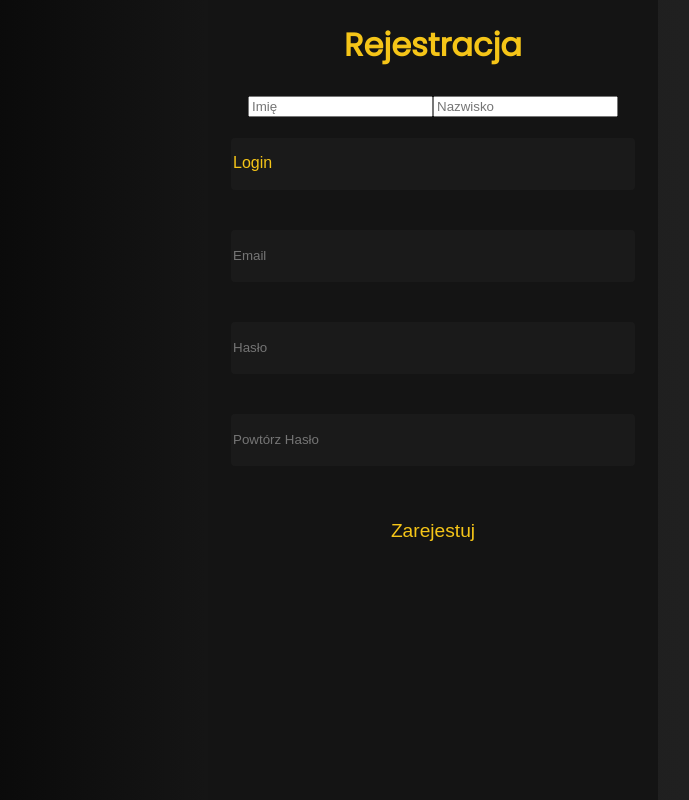
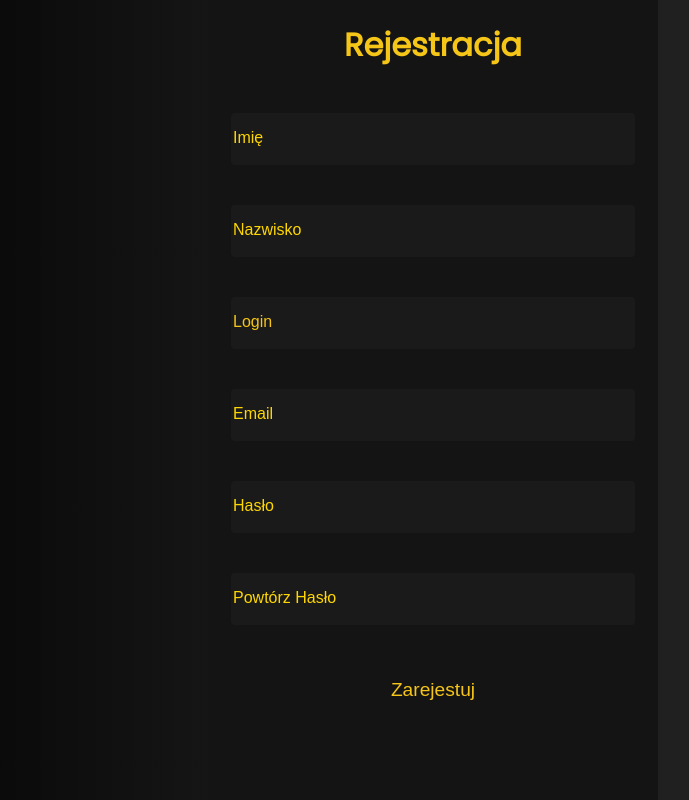
Before and after one commit to SzM16-Monster/blackeagle_strona, a React (Create React App) app in the folder frontend/: page /register in a window 1280 px wide. Shown: the whole page, without its empty margins (207-896 px from the left). Built offline with nearby package versions, Linux system fonts and the light colour scheme; no server answers; the HTML template or start-up script is replaced by a standard one.

Commit message:
Update App.css

```diff
--- a/frontend/src/App.css
+++ b/frontend/src/App.css
@@ -440,9 +440,7 @@ body {
     align-items: center;
 }
 
-.login,
-.password,
-.email {
+.login, .password, .email, .imie, .nazwisko  {
     margin: 20px;
     width: 400px;
     height: 50px;
@@ -474,6 +472,85 @@ body {
     color: #fff;
 }
 
+.imie::placeholder {
+    color: #ffd700;
+    font-size: 16px;
+    font-weight: 500;
+}
+
+.imie:focus {
+    outline: none;
+    background-color: #222;
+    box-shadow: 0 0 8px rgba(255, 215, 0, 0.4);
+    color: #fff;
+}
+
+.imie:hover {
+    outline: none;
+    background-color: #222;
+    box-shadow: 0 0 8px rgba(255, 215, 0, 0.4);
+    color: #fff;
+}
+.nazwisko::placeholder {
+    color: #ffd700;
+    font-size: 16px;
+    font-weight: 500;
+}
+
+.nazwisko:focus {
+    outline: none;
+    background-color: #222;
+    box-shadow: 0 0 8px rgba(255, 215, 0, 0.4);
+    color: #fff;
+}
+
+.nazwisko:hover {
+    outline: none;
+    background-color: #222;
+    box-shadow: 0 0 8px rgba(255, 215, 0, 0.4);
+    color: #fff;
+}
+
+.password::placeholder {
+    color: #ffd700;
+    font-size: 16px;
+    font-weight: 500;
+}
+
+.password:focus {
+    outline: none;
+    background-color: #222;
+    box-shadow: 0 0 8px rgba(255, 215, 0, 0.4);
+    color: #fff;
+}
+
+.password:hover {
+    outline: none;
+    background-color: #222;
+    box-shadow: 0 0 8px rgba(255, 215, 0, 0.4);
+    color: #fff;
+}
+
+.email:hover {
+    background-color: transparent;
+    color: rgb(255, 217, 0);
+    transform: translateY(-1px);
+    box-shadow: 0 0 8px rgba(255, 215, 0, 0.4);
+}
+
+.email::placeholder {
+    color: #ffd700;
+    font-size: 16px;
+    font-weight: 500;
+}
+
+.email:focus {
+    outline: none;
+    background-color: #222;
+    box-shadow: 0 0 8px rgba(255, 215, 0, 0.4);
+    color: #fff;
+}
+
 .formTitle{
     width: 400px;
     height: 50px;
@@ -499,3 +576,10 @@ body {
     transform: translateY(-1px);
     box-shadow: 0 0 8px rgba(255, 215, 0, 0.4);
 }
+
+.linkreg {
+        color: #ffd700;
+        margin-top: 20px;
+        font-size: smaller;
+
+}
```
